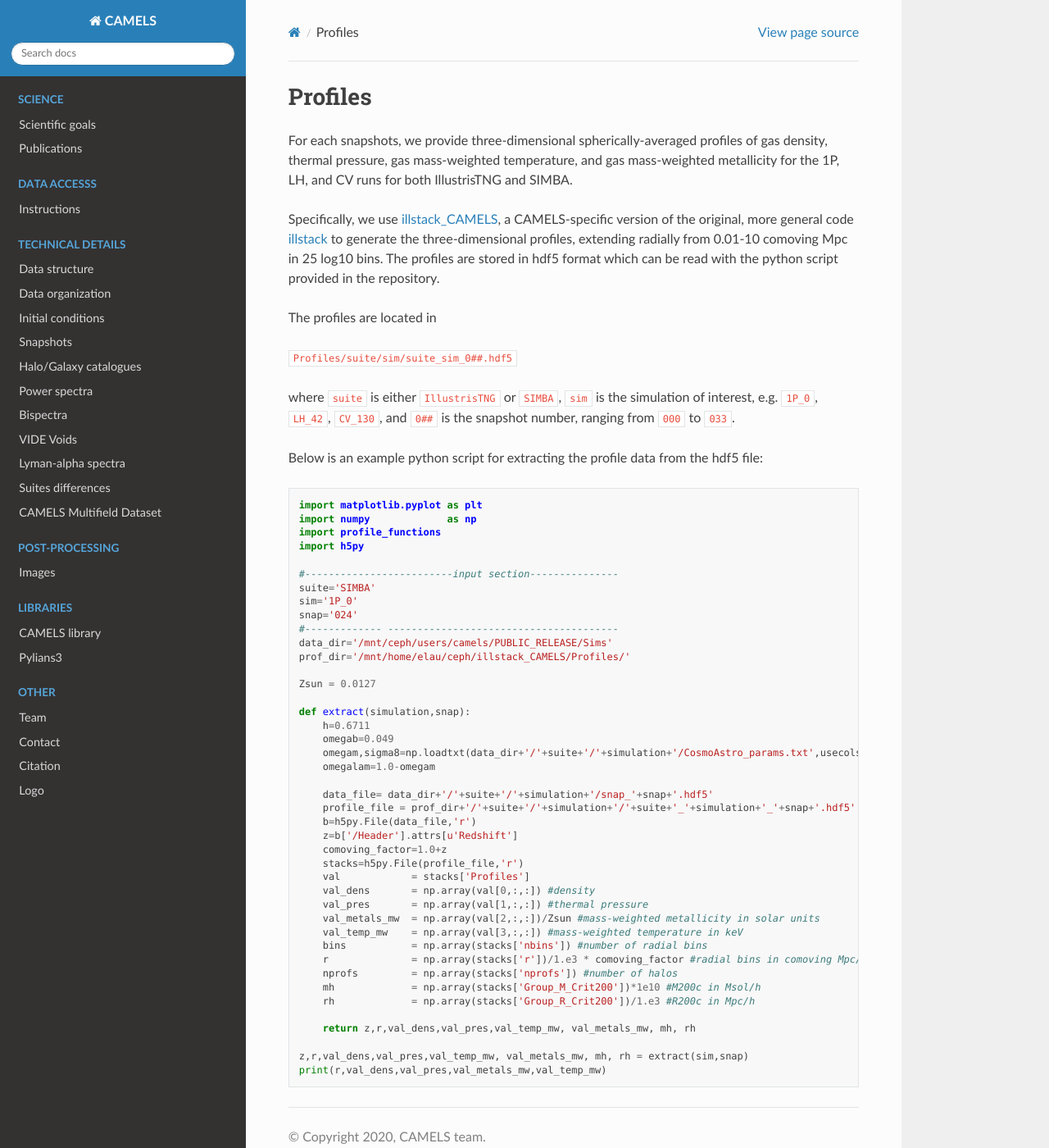
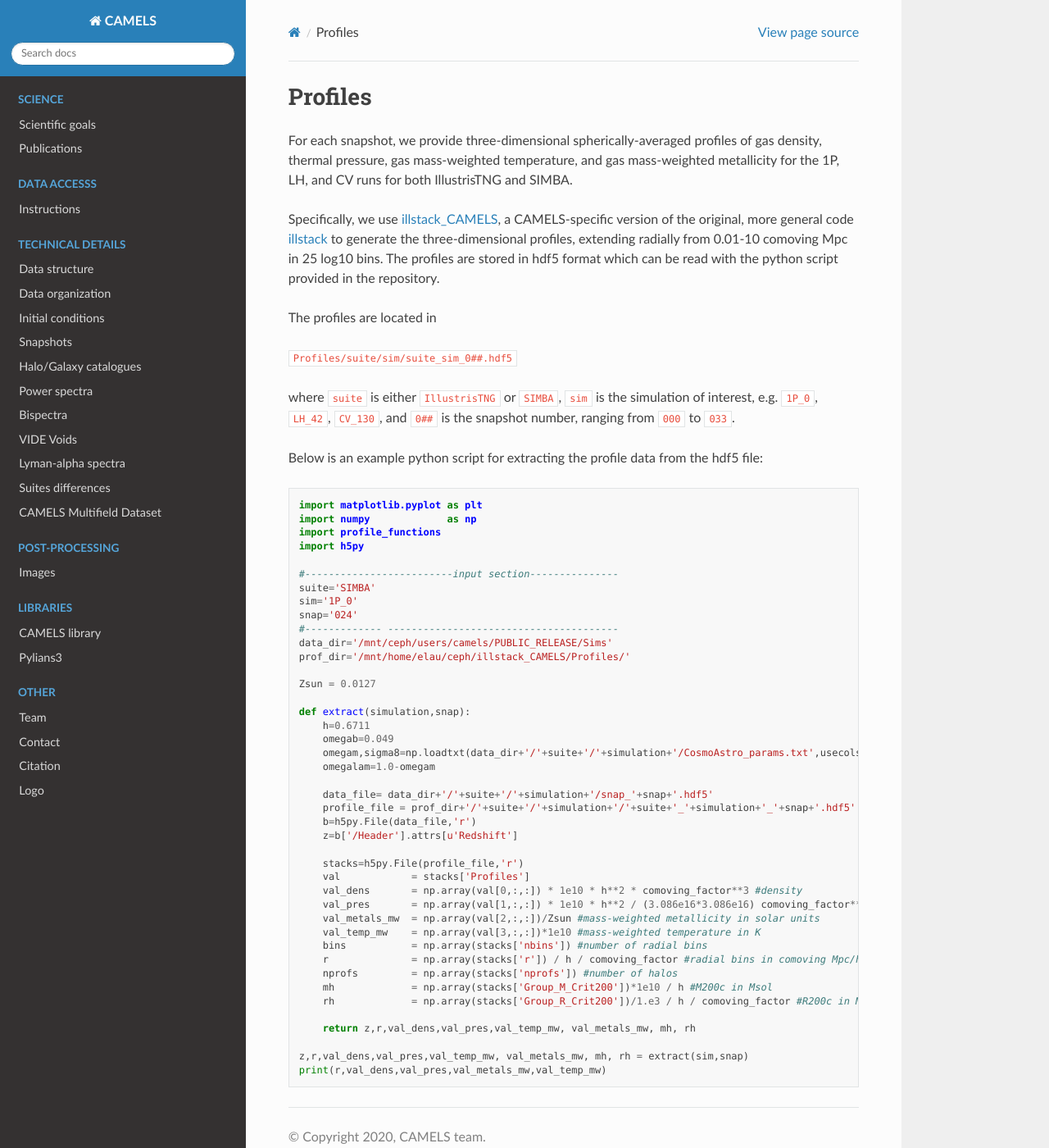
Before and after one commit to franciscovillaescusa/CAMELS, a Sphinx documentation site: the page built from docs/source/Profiles.rst, in a window 1280 px wide and 1400 px high. Shown: the whole window at 82% size. Built offline with Sphinx 7.4.7 and the Read the Docs theme 2.0.0, drawn with Linux system fonts in a browser that asks for light colours.

Commit message:
Update Profiles.rst

```diff
--- a/docs/source/Profiles.rst
+++ b/docs/source/Profiles.rst
@@ -1,7 +1,7 @@
 Profiles
 =============
 
-For each snapshots, we provide three-dimensional spherically-averaged profiles of gas density, thermal pressure, gas mass-weighted temperature, and gas mass-weighted metallicity for the 1P, LH, and CV runs for both IllustrisTNG and SIMBA.
+For each snapshot, we provide three-dimensional spherically-averaged profiles of gas density, thermal pressure, gas mass-weighted temperature, and gas mass-weighted metallicity for the 1P, LH, and CV runs for both IllustrisTNG and SIMBA.
 
 Specifically, we use `illstack_CAMELS <https://github.com/emilymmoser/illstack_CAMELS>`_, a CAMELS-specific version  of the original, more general code `illstack <https://github.com/marcelo-alvarez/illstack>`_ to generate the three-dimensional profiles, extending radially from 0.01-10 comoving Mpc in 25 log10 bins. The profiles are stored in hdf5 format which can be read with the python script provided in the repository.
 
@@ -40,18 +40,18 @@ Below is an example python script for extracting the profile data from the hdf5
       profile_file = prof_dir+'/'+suite+'/'+simulation+'/'+suite+'_'+simulation+'_'+snap+'.hdf5'
       b=h5py.File(data_file,'r')
       z=b['/Header'].attrs[u'Redshift']
-      comoving_factor=1.0+z
+
       stacks=h5py.File(profile_file,'r')
       val            = stacks['Profiles']
-      val_dens       = np.array(val[0,:,:]) #density
-      val_pres       = np.array(val[1,:,:]) #thermal pressure
+      val_dens       = np.array(val[0,:,:]) * 1e10 * h**2 * comoving_factor**3 #density
+      val_pres       = np.array(val[1,:,:]) * 1e10 * h**2 / (3.086e16*3.086e16) comoving_factor**3 #thermal pressure
       val_metals_mw  = np.array(val[2,:,:])/Zsun #mass-weighted metallicity in solar units
-      val_temp_mw    = np.array(val[3,:,:]) #mass-weighted temperature in keV
+      val_temp_mw    = np.array(val[3,:,:])*1e10 #mass-weighted temperature in K
       bins           = np.array(stacks['nbins']) #number of radial bins
-      r              = np.array(stacks['r'])/1.e3 * comoving_factor #radial bins in comoving Mpc/h
+      r              = np.array(stacks['r']) / h / comoving_factor #radial bins in comoving Mpc/h
       nprofs         = np.array(stacks['nprofs']) #number of halos
-      mh             = np.array(stacks['Group_M_Crit200'])*1e10 #M200c in Msol/h
-      rh             = np.array(stacks['Group_R_Crit200'])/1.e3 #R200c in Mpc/h
+      mh             = np.array(stacks['Group_M_Crit200'])*1e10 / h #M200c in Msol
+      rh             = np.array(stacks['Group_R_Crit200'])/1.e3 / h / comoving_factor #R200c in Mpc
 
       return z,r,val_dens,val_pres,val_temp_mw, val_metals_mw, mh, rh
 
```
